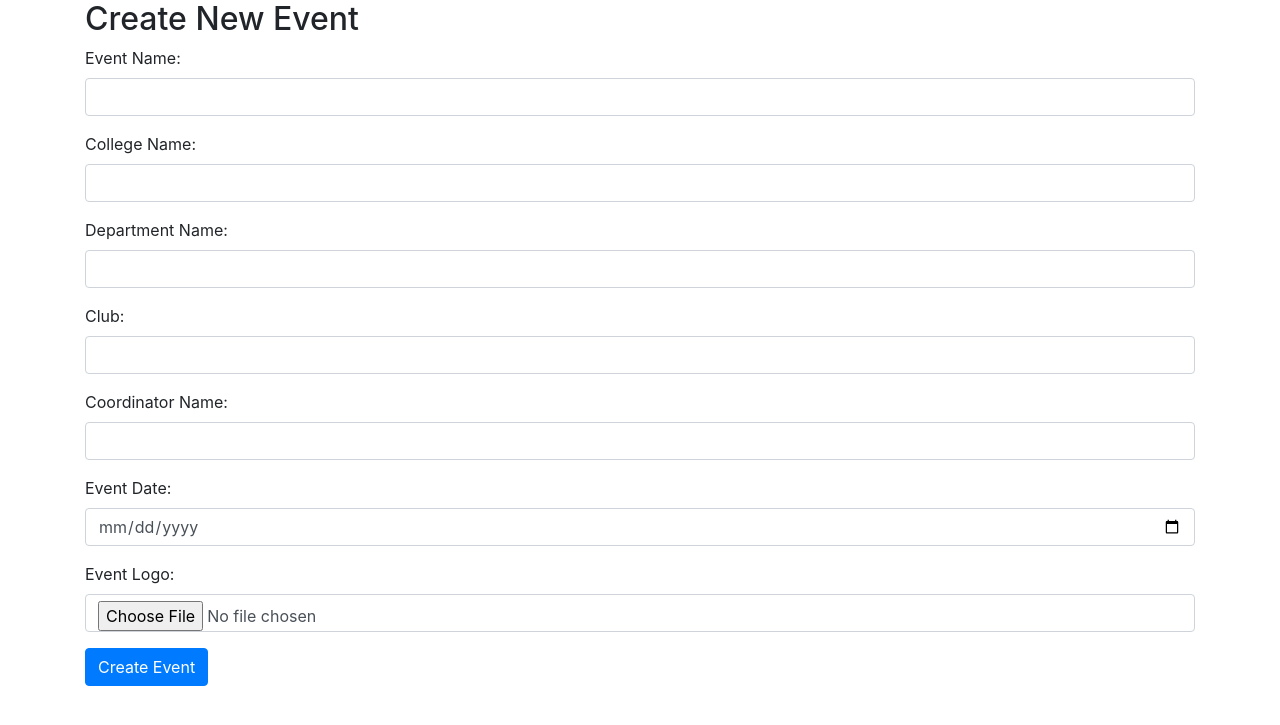
After one commit to sabarinathan1611/event-organization, a Flask app: page /create_event_basic in a window 1280 px wide. The commit adds this page. Shown: the top 725 px of the page. Run offline with Flask 3, Linux system fonts and the light colour scheme; some libraries are stand-ins or nearby versions.

Commit message:
Add Basic detail

```diff
--- a/app/templates/admin.html
+++ b/app/templates/admin.html
@@ -11,6 +11,7 @@
     <div class="container">
         <a href="{{ url_for('views.create_event') }}" class="btn btn-primary">Create New Event</a>
         <a href="{{ url_for('views.list_event') }}" class="btn btn-primary">Show Events</a>
+        <a href="{{ url_for('views.create_event_basic') }}" class="btn btn-primary">Add Events Details</a>
 
        </div>
 </body>
--- /dev/null
+++ b/app/templates/event_details.html
@@ -0,0 +1,45 @@
+<!DOCTYPE html>
+<html lang="en">
+<head>
+    <meta charset="UTF-8">
+    <meta name="viewport" content="width=device-width, initial-scale=1.0">
+    <title>Create Event</title>
+    <link rel="stylesheet" href="https://stackpath.bootstrapcdn.com/bootstrap/4.5.2/css/bootstrap.min.css">
+</head>
+<body>
+    <div class="container">
+        <h2>Create New Event</h2>
+        <form method="POST" enctype="multipart/form-data">
+            <div class="form-group">
+                <label for="event_name">Event Name:</label>
+                <input type="text" class="form-control" id="event_name" name="event_name" required>
+            </div>
+            <div class="form-group">
+                <label for="clg_name">College Name:</label>
+                <input type="text" class="form-control" id="clg_name" name="clg_name" required>
+            </div>
+            <div class="form-group">
+                <label for="dept_name">Department Name:</label>
+                <input type="text" class="form-control" id="dept_name" name="dept_name" required>
+            </div>
+            <div class="form-group">
+                <label for="club">Club:</label>
+                <input type="text" class="form-control" id="club" name="club" required>
+            </div>
+            <div class="form-group">
+                <label for="coordinator_name">Coordinator Name:</label>
+                <input type="text" class="form-control" id="coordinator_name" name="coordinator_name" required>
+            </div>
+            <div class="form-group">
+                <label for="date">Event Date:</label>
+                <input type="date" class="form-control" id="date" name="date" required>
+            </div>
+            <div class="form-group">
+                <label for="event_logo">Event Logo:</label>
+                <input type="file" class="form-control" id="event_logo" name="event_logo">
+            </div>
+            <button type="submit" class="btn btn-primary">Create Event</button>
+        </form>
+    </div>
+</body>
+</html>
--- a/app/views.py
+++ b/app/views.py
@@ -7,7 +7,7 @@ import os
 from werkzeug.utils import secure_filename
 from flask import current_app as app
 import uuid
-from .models import Event
+from .models import Event,Event_basic
 from sqlalchemy.exc import SQLAlchemyError
 
 views = Blueprint('views', __name__)
@@ -15,14 +15,18 @@ ALLOWED_EXTENSIONS = {'png', 'jpg', 'jpeg', 'gif'}
 def allowed_file(filename):
     return '.' in filename and \
            filename.rsplit('.', 1)[1].lower() in ALLOWED_EXTENSIONS
+
 @views.route('/')
 def home():
-	all_events = Event.query.all()
-	return render_template('index.html',events=all_events)
+    mainevent=Event_basic.query.get_or_404(1)
+    all_events = Event.query.all()
+    return render_template('index.html',events=all_events,mainevent=mainevent)
 
-@views.route('/event-view',methods=['GET'])
-def event_view():
-	return render_template('event-view.html')
+@views.route('/event-view/<int:event_id>',methods=['GET','POST'])
+def event_view(event_id):
+    event=Event.query.get_or_404(event_id)
+    return render_template('event-view.html', event=event)
+
 @views.route('/admin')
 @login_required
 def admin():
@@ -148,3 +152,45 @@ def delete_event(event_id):
         return e
 
     return redirect(url_for('views.list_event'))
+
+@views.route('/create_event_basic', methods=['POST','GET'])
+def create_event_basic():
+    if request.method == 'POST':
+        try:
+            event_name = request.form['event_name']
+            clg_name = request.form['clg_name']
+            dept_name = request.form['dept_name']
+            club = request.form['club']
+            coordinator_name = request.form['coordinator_name']
+            # Parse the date from the form and convert it to a datetime object
+            date_str = request.form['date']
+            date = datetime.strptime(date_str, '%Y-%m-%d')
+
+            # Handle file upload for event logo
+            if 'event_logo' in request.files:
+                event_logo = request.files['event_logo']
+                if event_logo.filename != '':
+                    filename = str(uuid.uuid4()) + "_" + secure_filename(event_logo.filename)
+                    file_path = os.path.join(app.config['UPLOAD_FOLDER'], filename)
+                    event_logo.save(file_path)
+                else:
+                    filename = None
+            else:
+                filename = None
+
+            # Create a new Event_basic instance and add it to the database
+            new_event = Event_basic(event_name=event_name, clg_name=clg_name, dept_name=dept_name,
+                                    club=club, event_logo=filename, coordinator_name=coordinator_name,
+                                    date=date)
+            db.session.add(new_event)
+            db.session.commit()
+
+            return redirect('/')
+        except SQLAlchemyError as e:
+            print(str(e))
+            db.session.rollback()
+            return "Error occurred while creating the event."
+        finally:
+            db.session.close()
+
+    return render_template('event_details.html')
```
Also changed, not shown: app/models.py (+8 -5 lines), app/templates/event-view.html (+20 -53 lines), app/templates/index.html (+6 -6 lines), app/database.db, app/static/img/1bb7ea96-4d25-4378-8f24-f3580c596efd_lonelyDeer.png (added), app/static/img/2e1d706c-7881-4690-96a5-aed14adf9fd2_19.5x9_Wallz_1717.jpg (added), app/static/img/3679572d-c33b-471d-bae4-1c7f848da279_19.5x9_Wallz_1717.jpg (added), app/static/img/8e72dbdf-844b-4cd1-ac56-c28319ee5ec0_yh.png (added), app/static/img/c4e1eba3-3cd8-475d-abe5-087091b60213_wp4034195.jpg (added).
